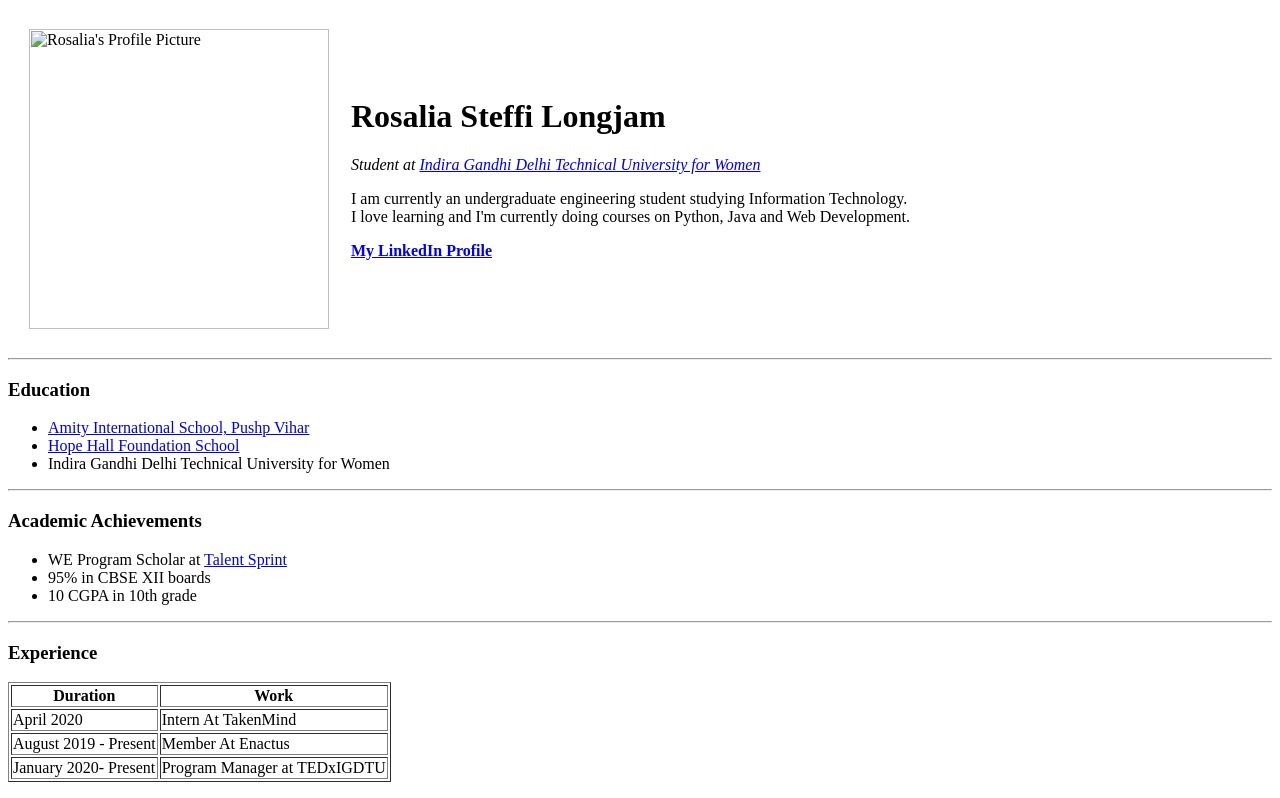
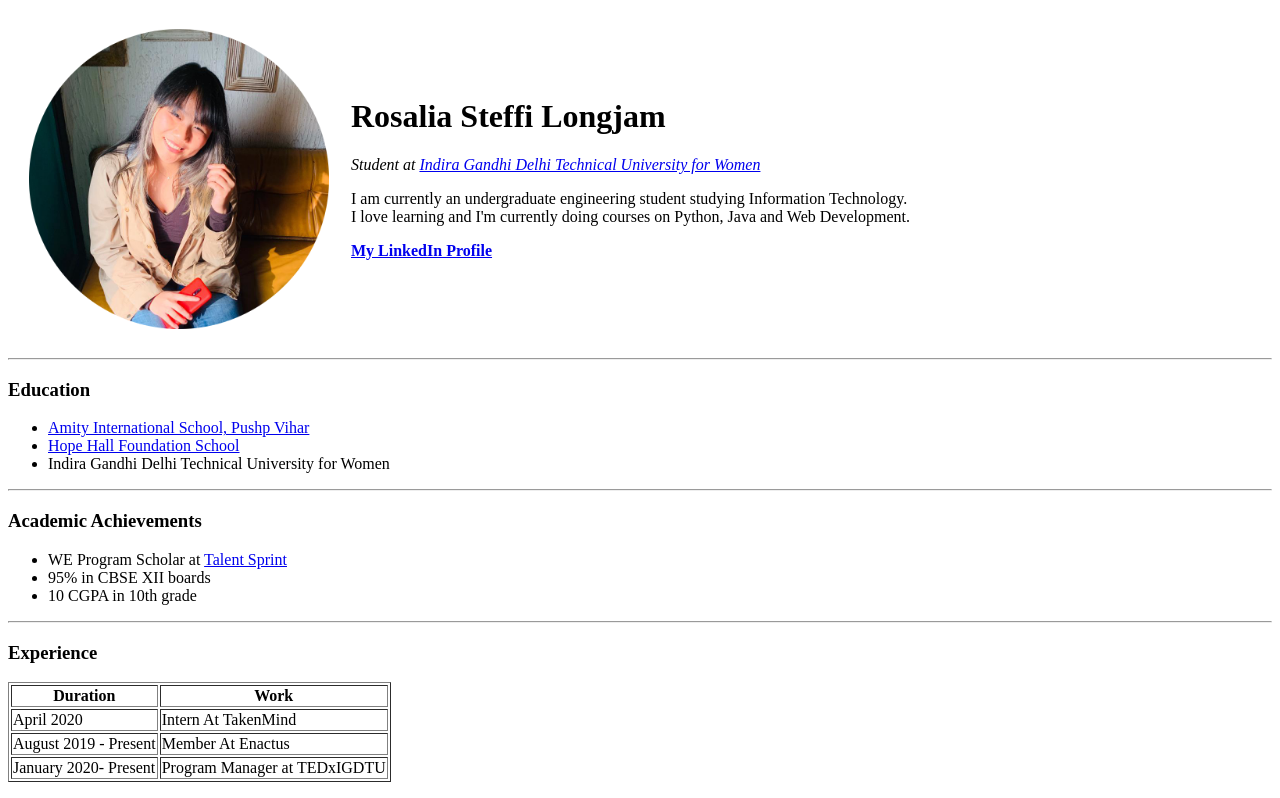
Before and after one commit to RosaliaSL/Resume, a plain HTML site: page index.html in a window 1280 px wide. Shown: the top 798 px of the page. Drawn offline with Linux system fonts and the light colour scheme.

Commit message:
Update index.html

```diff
--- a/index.html
+++ b/index.html
@@ -12,7 +12,7 @@
 <body>
   <table cellspacing="20">
     <tr>
-      <td><img src="" alt="Rosalia's Profile Picture" width="300" height="300"></td>
+      <td><img src="myimage.png" alt="Rosalia's Profile Picture" width="300" height="300"></td>
       <td>
         <h1>Rosalia Steffi Longjam</h1>
         <p> <i>Student at <a href="https://www.igdtuw.ac.in"> Indira Gandhi Delhi Technical University for Women</a></i></p>
```
